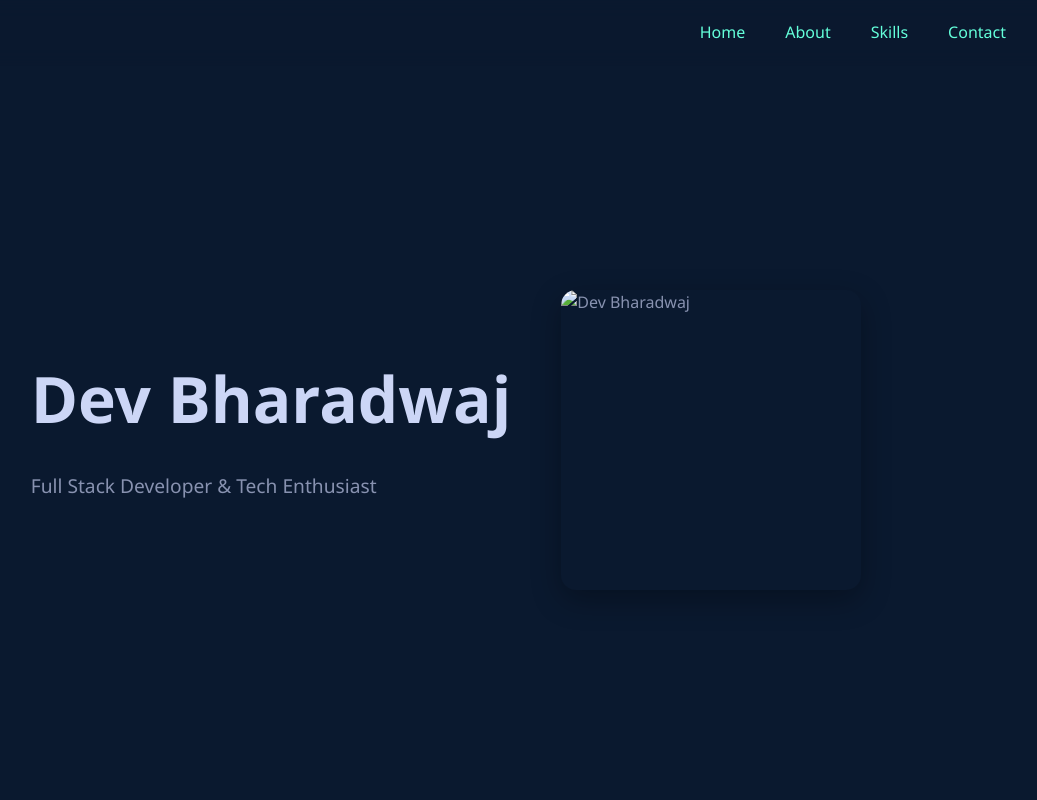
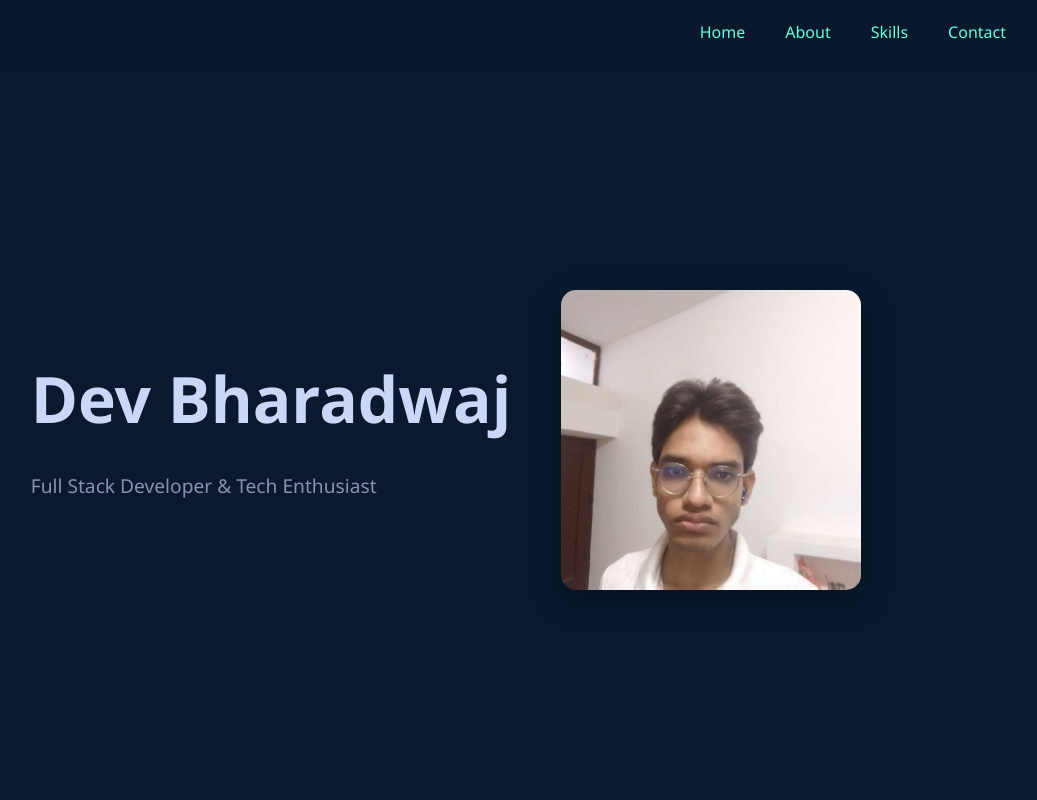
Before and after one commit to DevBharadwaj747/task_01, a plain HTML site: page index.html in a window 1280 px wide. Shown: the top 800 px of the page, without its empty margins (194-1231 px from the left). Drawn offline with Linux system fonts and the light colour scheme.

Commit message:
Update index.html

```diff
--- a/index.html
+++ b/index.html
@@ -220,7 +220,7 @@
                     <p>Full Stack Developer & Tech Enthusiast</p>
                 </div>
                 <div class="profile-pic">
-                    <img src="C:\Users\DEV BHARADWAJ\Downloads\dev.jpg" alt="Dev Bharadwaj">
+                    <img src="https://github.com/DevBharadwaj747/task_01/blob/main/844jeo%26168H%26p%26b%26al91.jpg" alt="Dev Bharadwaj">
                 </div>
             </div>
         </div>
```
